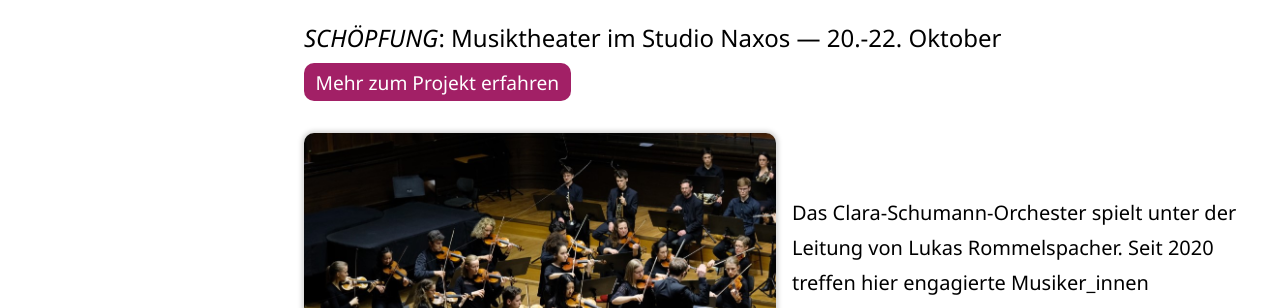
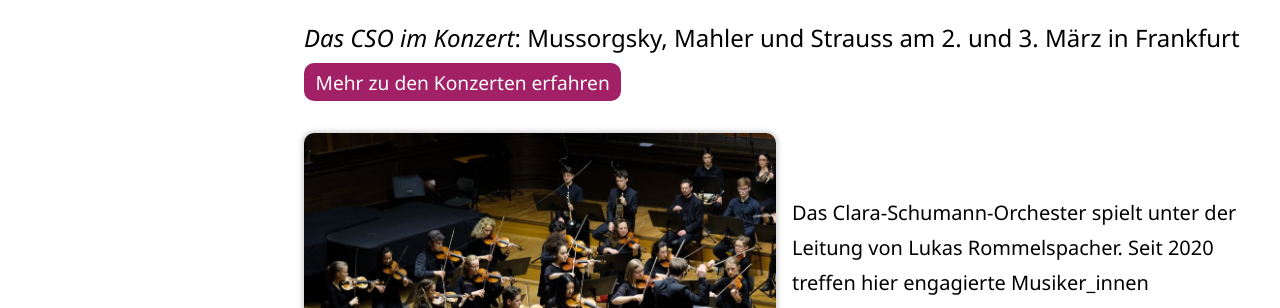
Before and after one commit to TGeoF/cso-frankfurt.de, an Astro site: page / in a window 1280 px wide. Shown: the part 492-800 px from the top of the page. Built offline with nearby package versions, Linux system fonts and the light colour scheme; Astro itself is replaced by a stand-in of ours.

Commit message:
details und teaser projekt 8

```diff
--- a/src/pages/index.astro
+++ b/src/pages/index.astro
@@ -8,9 +8,9 @@ import ImageAndTextColumns from "@components/ImageAndTextColumns.astro";
 <IndexLayout title="CSO">
 	<div class="lead">
 		<p>
-			<em>SCHÖPFUNG</em>: Musiktheater im Studio Naxos — 20.-22. Oktober<br />
+			<em>Das CSO im Konzert</em>: Mussorgsky, Mahler und Strauss am 2. und 3. März in Frankfurt<br />
 			<Button href="https://studionaxos.de/de/produktionen/schoepfung">
-				Mehr zum Projekt erfahren
+				Mehr zu den Konzerten erfahren
 			</Button>
 		</p>
 	</div>
```
